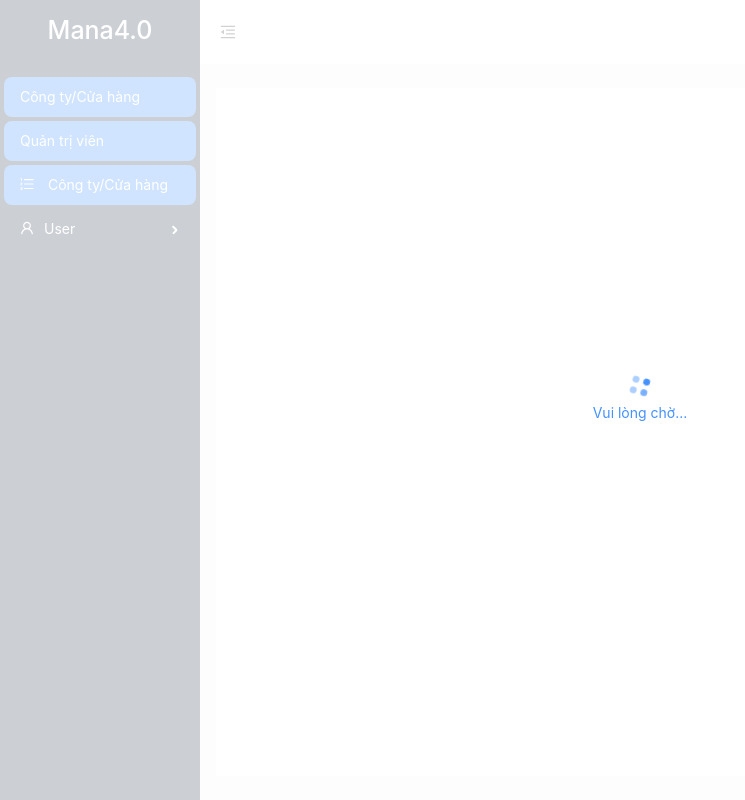
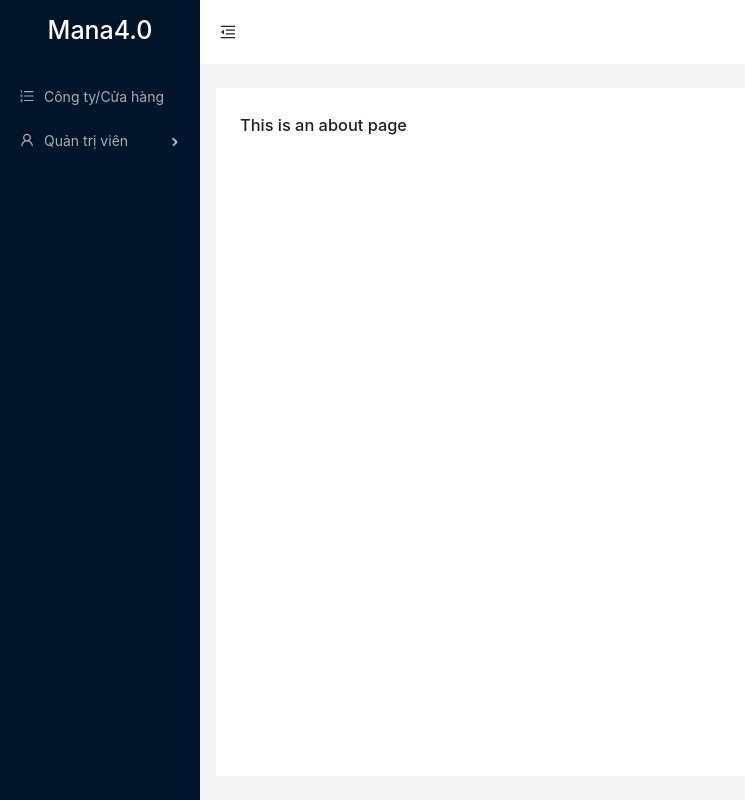
Before and after one commit to vovanmai/frontend-admin, a Vue app: page /sub1 in a window 1280 px wide. Shown: the whole page, without its empty margins (0-745 px from the left). Built offline with nearby package versions, Linux system fonts and the light colour scheme.

Commit message:
edit menu

```diff
--- a/src/App.vue
+++ b/src/App.vue
@@ -1,19 +1,25 @@
 <script setup>
 import { useAppStore } from '@/stores/app'
+import MenuItem from '@/components/MenuItem.vue'
 const app = useAppStore()
-import { OrderedListOutlined, UserOutlined, MenuUnfoldOutlined,  MenuFoldOutlined, VideoCameraOutlined } from '@ant-design/icons-vue';
+import {
+  OrderedListOutlined,
+  UserOutlined,
+  MenuUnfoldOutlined,
+  MenuFoldOutlined,
+  VideoCameraOutlined
+} from '@ant-design/icons-vue'
 import { useAuthStore } from '@/stores/auth'
 const auth = useAuthStore()
 import routes from '@/router/routes'
-import { ref } from 'vue';
-const selectedKeys = ref(['1', '3']);
-const collapsed = ref(false);
+import { ref } from 'vue'
+const selectedKeys = ref([''])
+const collapsed = ref(false)
 </script>
 
 <template>
   <div v-show="app.isLoading" id="loading">
-    <a-spin id="loading-spin" tip="Vui lòng chờ...">
-    </a-spin>
+    <a-spin id="loading-spin" tip="Vui lòng chờ..."> </a-spin>
   </div>
   <a-layout style="height: 100%">
     <a-layout-sider v-model:collapsed="collapsed" :trigger="null" collapsible>
@@ -21,48 +27,26 @@ const collapsed = ref(false);
         {{ !collapsed ? app.appName : app.appShortName }}
       </h1>
       <a-menu v-model:selectedKeys="selectedKeys" theme="dark" mode="vertical">
-        <a-menu-item v-for="item in routes" key="1">
-          <router-link :to="item.path">
-            <span>
-              {{ item.meta.name }}
-            </span>
-          </router-link>
-        </a-menu-item>
-        <a-menu-item key="1">
-          <router-link to="/home">
-            <OrderedListOutlined />
-            <span>
-              Công ty/Cửa hàng
-            </span>
-          </router-link>
-        </a-menu-item>
-        <a-sub-menu key="sub1">
-          <template #title>
-            <span>
-              <user-outlined />
-              <span>User</span>
-            </span>
-          </template>
-          <a-menu-item key="3">
-            <span>
-            <router-link to="/about">About</router-link>
-            </span>
-          </a-menu-item>
-          <a-menu-item key="4">
-            <span>
-            <router-link to="/home">Home</router-link>
-            </span>
-          </a-menu-item>
-        </a-sub-menu>
+        <menu-item v-for="route in routes" :item="route"></menu-item>
       </a-menu>
     </a-layout-sider>
     <a-layout>
-      <a-layout-header style="display: flex; align-items: center; background: #fff; padding: 10px 20px">
-        <menu-unfold-outlined v-if="collapsed" class="collapsed-trigger" @click="() => (collapsed = !collapsed)"/>
-        <menu-fold-outlined v-else class="collapsed-trigger" @click="() => (collapsed = !collapsed)" />
+      <a-layout-header
+        style="display: flex; align-items: center; background: #fff; padding: 10px 20px"
+      >
+        <menu-unfold-outlined
+          v-if="collapsed"
+          class="collapsed-trigger"
+          @click="() => (collapsed = !collapsed)"
+        />
+        <menu-fold-outlined
+          v-else
+          class="collapsed-trigger"
+          @click="() => (collapsed = !collapsed)"
+        />
       </a-layout-header>
       <a-layout-content
-          :style="{ margin: '24px 16px', padding: '24px', background: '#fff', minHeight: '280px' }"
+        :style="{ margin: '24px 16px', padding: '24px', background: '#fff', minHeight: '280px' }"
       >
         <router-view></router-view>
       </a-layout-content>
--- /dev/null
+++ b/src/components/MenuItem.vue
@@ -0,0 +1,41 @@
+<script setup>
+import {
+  OrderedListOutlined,
+  UserOutlined,
+  MenuUnfoldOutlined,
+  MenuFoldOutlined,
+  VideoCameraOutlined
+} from '@ant-design/icons-vue'
+defineProps({
+  item: {
+    type: Object,
+    required: true
+  }
+})
+</script>
+
+<template>
+  <a-sub-menu v-if="item.children && item.children.length" :key="item.name">
+    <template #title>
+      <span>
+        <user-outlined />
+        <span>{{ item.meta.name }}</span>
+      </span>
+    </template>
+    <a-menu-item v-for="sub in item.children" :key="sub.name">
+      <span>
+        <router-link :to="sub.path">{{ sub.meta.name }}</router-link>
+      </span>
+    </a-menu-item>
+  </a-sub-menu>
+  <a-menu-item v-else :key="item.name">
+    <router-link :to="item.path">
+      <OrderedListOutlined />
+      <span>
+        {{ item.meta.name }}
+      </span>
+    </router-link>
+  </a-menu-item>
+</template>
+
+<style scoped></style>
--- a/src/main.js
+++ b/src/main.js
@@ -1,10 +1,9 @@
-import 'ant-design-vue/dist/reset.css';
+import 'ant-design-vue/dist/reset.css'
 import './assets/main.scss'
 
 import { createApp } from 'vue'
 import { createPinia } from 'pinia'
 import Antd from 'ant-design-vue'
-
 
 import App from './App.vue'
 import router from './router'
--- a/src/router/index.js
+++ b/src/router/index.js
@@ -2,7 +2,7 @@ import { createRouter, createWebHistory } from 'vue-router'
 import HomeView from '../views/HomeView.vue'
 import AboutView from '../views/AboutView.vue'
 import { useAppStore } from '@/stores/app'
-import routes from "./routes";
+import routes from './routes'
 
 const router = createRouter({
   history: createWebHistory(import.meta.env.BASE_URL),
@@ -14,8 +14,6 @@ router.beforeEach((to) => {
   // app.setLoading()
 })
 
-router.afterEach((to, from) => {
-
-})
+router.afterEach((to, from) => {})
 
 export default router
--- a/src/router/routes.js
+++ b/src/router/routes.js
@@ -1,25 +1,53 @@
 import HomeView from '@/views/HomeView.vue'
 import AboutView from '@/views/AboutView.vue'
+import { reactive, watch, h } from 'vue'
+import {
+  OrderedListOutlined,
+  UserOutlined,
+  MenuUnfoldOutlined,
+  MenuFoldOutlined,
+  VideoCameraOutlined
+} from '@ant-design/icons-vue'
 
 const routes = [
   {
     path: '/companies',
-        name: 'company.list',
+    name: 'home',
     component: HomeView,
     meta: {
-            icon: '<OrderedListOutlined />',
+      icon: OrderedListOutlined,
       name: 'Công ty/Cửa hàng'
     }
   },
   {
     path: '/admins',
-        name: 'admin',
+    name: 'sub',
     component: AboutView,
     meta: {
       icon: '<UserOutlined />',
       name: 'Quản trị viên'
+    },
+    children: [
+      {
+        path: '/sub1',
+        name: 'sub1',
+        component: AboutView,
+        meta: {
+          icon: '<OrderedListOutlined />',
+          name: 'Sub1'
         }
       },
+      {
+        path: '/sub2',
+        name: 'sub2',
+        component: AboutView,
+        meta: {
+          icon: '<OrderedListOutlined />',
+          name: 'Sub2'
+        }
+      }
+    ]
+  }
 ]
 
 export default routes
--- a/src/stores/app.js
+++ b/src/stores/app.js
@@ -2,15 +2,14 @@ import { defineStore } from 'pinia'
 
 export const useAppStore = defineStore('app', {
   state: () => ({
-    isLoading: true,
+    isLoading: false,
     appName: 'Mana4.0',
-    appShortName: 'M4.0',
+    appShortName: 'M4.0'
   }),
-  getters: {
-  },
+  getters: {},
   actions: {
     setLoading(value = true) {
       this.isLoading = value
-    },
-  },
+    }
+  }
 })
--- a/src/stores/counter.js
+++ b/src/stores/counter.js
@@ -11,11 +11,11 @@ export const useCounterStore = defineStore('counter', {
   // return { count, doubleCount, increment }
   state: () => ({ count: 0, name: 'Eduardo' }),
   getters: {
-    doubleCount: (state) => state.count * 2,
+    doubleCount: (state) => state.count * 2
   },
   actions: {
     increment() {
       this.count++
-    },
-  },
+    }
+  }
 })
--- a/src/views/AboutView.vue
+++ b/src/views/AboutView.vue
@@ -6,8 +6,5 @@
 <script setup>
 import { useAppStore } from '@/stores/app'
 const app = useAppStore()
-
 </script>
-<style>
-
-</style>
+<style></style>
--- a/src/views/HomeView.vue
+++ b/src/views/HomeView.vue
@@ -5,6 +5,4 @@ const app = useAppStore()
 app.setLoading(false)
 </script>
 
-<template>
-    This is home page
-</template>
+<template>This is home page</template>
```
Also changed, not shown: src/stores/auth.js (+4 -6 lines), src/assets/main.scss (line endings or trailing spaces). Lines whose indentation alone changed are shown as unchanged.
